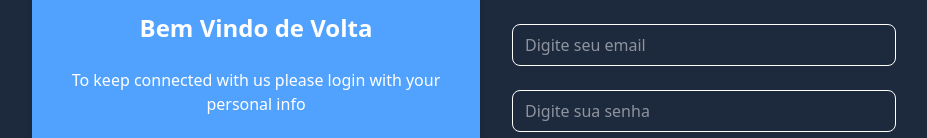
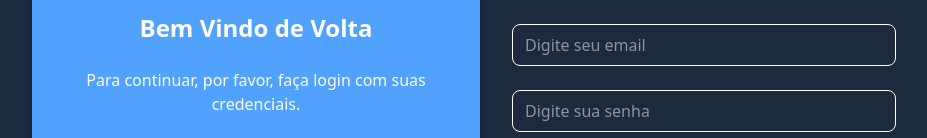
Before and after one commit to FernandoRodriues2007/M74Gest, a React (Vite) app in the folder vite-project/: page / in a window 1280 px wide. Both pictures are taken after a click on the button "Login". Shown: the part 296-434 px from the top of the page, without its empty margins (160-1087 px from the left). Built offline with nearby package versions, Linux system fonts and the light colour scheme.

Commit message:
Actualizando

```diff
--- a/vite-project/src/components/Cadastro.jsx
+++ b/vite-project/src/components/Cadastro.jsx
@@ -15,7 +15,7 @@ function Cadastro({ onBack }) {
         <div className="flex items-center justify-center h-screen bg-slate-800">
             <div className=" grid grid-cols-1 md:grid-cols-2 text-center bg-slate-800 text-white md:p-14 ">
 
-                <Infodoformulario Title="Seja Bem Vindo a M74" Nome="Login" Function={() => setPage('Login')} />
+                <Infodoformulario Title="Seja Bem Vindo a M74" Nome="Login" Function={() => setPage('Login')} Texto="Já tem uma conta? Faça login agora." />
 
 
                 <div className="max-w-md p-8 rounded-lg shadow-md ">
--- a/vite-project/src/components/Infodoformulario.jsx
+++ b/vite-project/src/components/Infodoformulario.jsx
@@ -2,7 +2,7 @@ function Infodoformulario(props) {
     return (
         <div className="max-w-md p-8 rounded-lg shadow-md bg-blue-400 text-white  flex-col items-center justify-center hidden md:flex">
             <h2 className="text-2xl font-bold mb-6 text-center">{props.Title}</h2>
-            <p className="text-center mb-6">To keep connected with us please login with your personal info</p>
+            <p className="text-center mb-6">{props.Texto}</p>
             <button className="w-30 bg-slate-800   font-bold border-r-white text-white py-2 rounded-full hover:bg-blue-600 transition duration-300 mb-4" onClick={props.Function} >{props.Nome}</button>
         </div>
     )
--- a/vite-project/src/components/Login.jsx
+++ b/vite-project/src/components/Login.jsx
@@ -18,7 +18,7 @@ function Login({ onBack }) {
             <div className="grid grid-cols-1 md:grid-cols-2 text-center bg-slate-800 text-white md:p-14">
 
 
-                <Infodoformulario Title="Bem Vindo de Volta" Nome="Cadastrar" Function={() => setPage('Cadastro')} />
+                <Infodoformulario Title="Bem Vindo de Volta" Nome="Cadastrar" Function={() => setPage('Cadastro')} Texto="Para continuar, por favor, faça login com suas credenciais." />
 
 
                 <div className=" p-8 rounded-lg  w-full max-w-md ">
```
